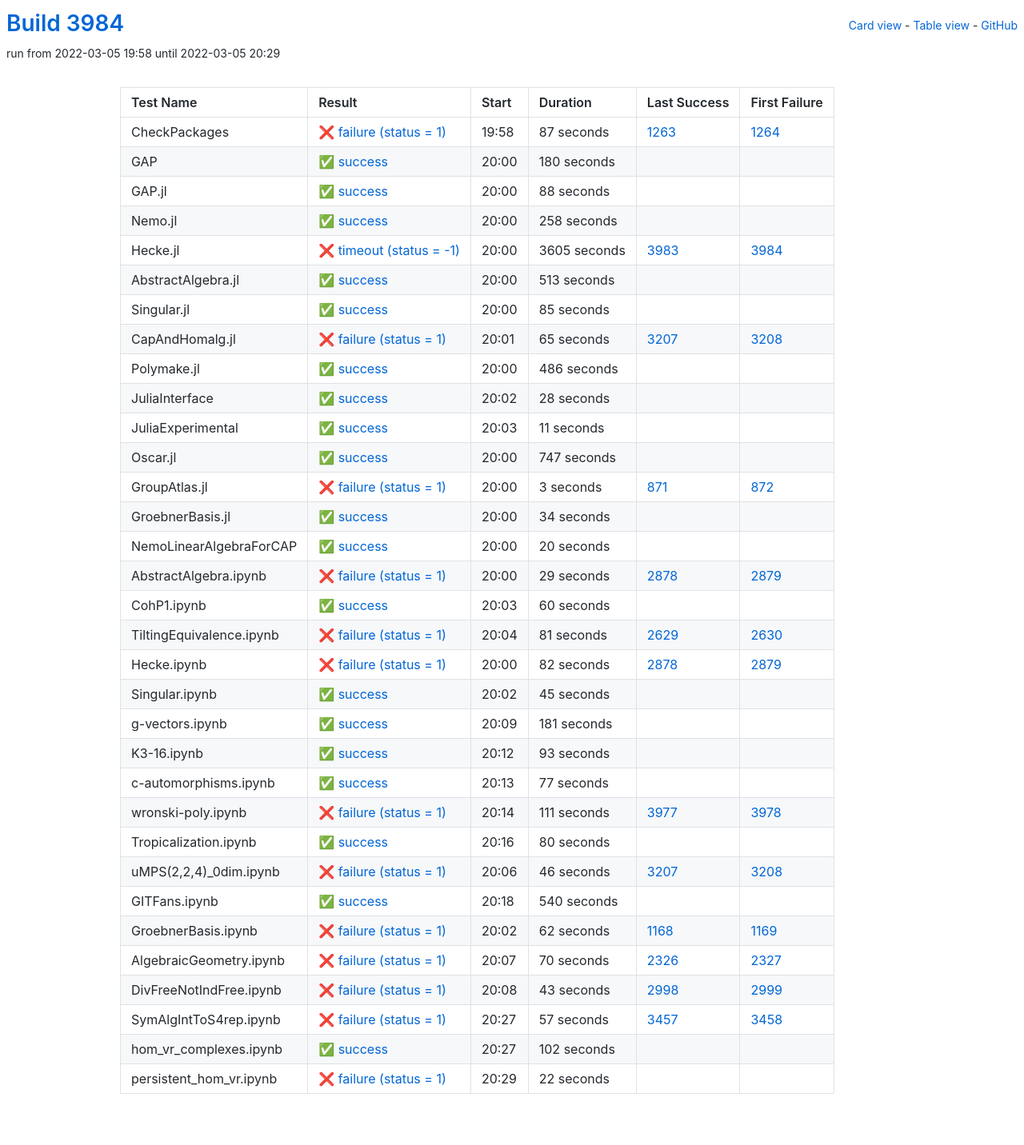
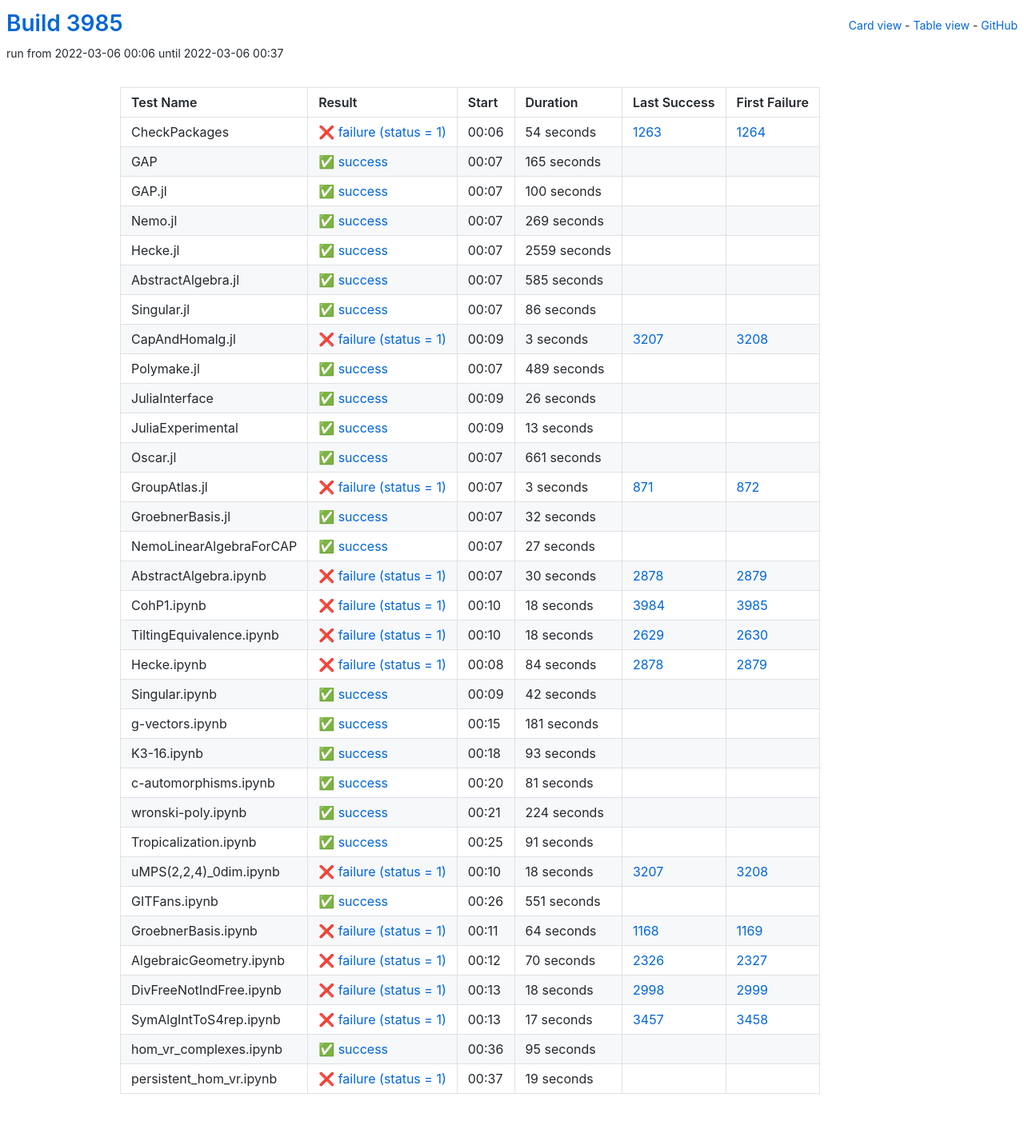
Before and after one commit to oscar-system/oscar-ci-status-stable, a Jekyll site: the page built from table.html, in a window 1280 px wide. Shown: the whole page at 80% size. Built offline with Jekyll 4.4.1, drawn with Linux system fonts in a browser that asks for light colours.

Commit message:
Build #3985

```diff
--- a/_data/ci.yml
+++ b/_data/ci.yml
@@ -1,6 +1,6 @@
 ---
-build: 3984
-build_url: https://oscarci.mathematik.uni-kl.de/job/oscar-stable/3984/
+build: 3985
+build_url: https://oscarci.mathematik.uni-kl.de/job/oscar-stable/3985/
 job: oscar-stable
 organization: oscar-system
 repo: oscar-ci-status-stable
@@ -8,152 +8,152 @@ repourl: https://github.com/oscar-system/oscar-ci-status-stable
 tests:
 - name: CheckPackages
   id: checkpackages
-  log: https://oscarci.mathematik.uni-kl.de/job/oscar-stable/3984/artifact/logs/build-3984/CheckPackages.log
-  start: 2022-03-05 19:58
+  log: https://oscarci.mathematik.uni-kl.de/job/oscar-stable/3985/artifact/logs/build-3985/CheckPackages.log
+  start: 2022-03-06 00:06
   success: false
   exitcode: 1
   status: failure
-  duration: 87
+  duration: 54
   last_success: 1263
   last_success_url: https://oscarci.mathematik.uni-kl.de/job/oscar-stable/1263/
   first_failure: 1264
   first_failure_url: https://oscarci.mathematik.uni-kl.de/job/oscar-stable/1264/
 - name: GAP
   id: gap
-  log: https://oscarci.mathematik.uni-kl.de/job/oscar-stable/3984/artifact/logs/build-3984/GAP.log
-  start: 2022-03-05 20:00
+  log: https://oscarci.mathematik.uni-kl.de/job/oscar-stable/3985/artifact/logs/build-3985/GAP.log
+  start: 2022-03-06 00:07
   success: true
   exitcode: 0
   status: success
-  duration: 180
+  duration: 165
   last_success: false
   last_success_url:
   first_failure: false
   first_failure_url:
 - name: GAP.jl
   id: gap-jl
-  log: https://oscarci.mathematik.uni-kl.de/job/oscar-stable/3984/artifact/logs/build-3984/GAP.jl.log
-  start: 2022-03-05 20:00
+  log: https://oscarci.mathematik.uni-kl.de/job/oscar-stable/3985/artifact/logs/build-3985/GAP.jl.log
+  start: 2022-03-06 00:07
   success: true
   exitcode: 0
   status: success
-  duration: 88
+  duration: 100
   last_success: false
   last_success_url:
   first_failure: false
   first_failure_url:
 - name: Nemo.jl
   id: nemo-jl
-  log: https://oscarci.mathematik.uni-kl.de/job/oscar-stable/3984/artifact/logs/build-3984/Nemo.jl.log
-  start: 2022-03-05 20:00
+  log: https://oscarci.mathematik.uni-kl.de/job/oscar-stable/3985/artifact/logs/build-3985/Nemo.jl.log
+  start: 2022-03-06 00:07
   success: true
   exitcode: 0
   status: success
-  duration: 258
+  duration: 269
   last_success: false
   last_success_url:
   first_failure: false
   first_failure_url:
 - name: Hecke.jl
   id: hecke-jl
-  log: https://oscarci.mathematik.uni-kl.de/job/oscar-stable/3984/artifact/logs/build-3984/Hecke.jl.log
-  start: 2022-03-05 20:00
-  success: false
-  exitcode: -1
-  status: timeout
-  duration: 3605
-  last_success: 3983
-  last_success_url: https://oscarci.mathematik.uni-kl.de/job/oscar-stable/3983/
-  first_failure: 3984
-  first_failure_url: https://oscarci.mathematik.uni-kl.de/job/oscar-stable/3984/
-- name: AbstractAlgebra.jl
-  id: abstractalgebra-jl
-  log: https://oscarci.mathematik.uni-kl.de/job/oscar-stable/3984/artifact/logs/build-3984/AbstractAlgebra.jl.log
-  start: 2022-03-05 20:00
+  log: https://oscarci.mathematik.uni-kl.de/job/oscar-stable/3985/artifact/logs/build-3985/Hecke.jl.log
+  start: 2022-03-06 00:07
   success: true
   exitcode: 0
   status: success
-  duration: 513
+  duration: 2559
+  last_success: false
+  last_success_url:
+  first_failure: false
+  first_failure_url:
+- name: AbstractAlgebra.jl
+  id: abstractalgebra-jl
+  log: https://oscarci.mathematik.uni-kl.de/job/oscar-stable/3985/artifact/logs/build-3985/AbstractAlgebra.jl.log
+  start: 2022-03-06 00:07
+  success: true
+  exitcode: 0
+  status: success
+  duration: 585
   last_success: false
   last_success_url:
   first_failure: false
   first_failure_url:
 - name: Singular.jl
   id: singular-jl
-  log: https://oscarci.mathematik.uni-kl.de/job/oscar-stable/3984/artifact/logs/build-3984/Singular.jl.log
-  start: 2022-03-05 20:00
+  log: https://oscarci.mathematik.uni-kl.de/job/oscar-stable/3985/artifact/logs/build-3985/Singular.jl.log
+  start: 2022-03-06 00:07
   success: true
   exitcode: 0
   status: success
-  duration: 85
+  duration: 86
   last_success: false
   last_success_url:
   first_failure: false
   first_failure_url:
 - name: CapAndHomalg.jl
   id: capandhomalg-jl
-  log: https://oscarci.mathematik.uni-kl.de/job/oscar-stable/3984/artifact/logs/build-3984/CapAndHomalg.jl.log
-  start: 2022-03-05 20:01
+  log: https://oscarci.mathematik.uni-kl.de/job/oscar-stable/3985/artifact/logs/build-3985/CapAndHomalg.jl.log
+  start: 2022-03-06 00:09
   success: false
   exitcode: 1
   status: failure
-  duration: 65
+  duration: 3
   last_success: 3207
   last_success_url: https://oscarci.mathematik.uni-kl.de/job/oscar-stable/3207/
   first_failure: 3208
   first_failure_url: https://oscarci.mathematik.uni-kl.de/job/oscar-stable/3208/
 - name: Polymake.jl
   id: polymake-jl
-  log: https://oscarci.mathematik.uni-kl.de/job/oscar-stable/3984/artifact/logs/build-3984/Polymake.jl.log
-  start: 2022-03-05 20:00
+  log: https://oscarci.mathematik.uni-kl.de/job/oscar-stable/3985/artifact/logs/build-3985/Polymake.jl.log
+  start: 2022-03-06 00:07
   success: true
   exitcode: 0
   status: success
-  duration: 486
+  duration: 489
   last_success: false
   last_success_url:
   first_failure: false
   first_failure_url:
 - name: JuliaInterface
   id: juliainterface
-  log: https://oscarci.mathematik.uni-kl.de/job/oscar-stable/3984/artifact/logs/build-3984/JuliaInterface.log
-  start: 2022-03-05 20:02
+  log: https://oscarci.mathematik.uni-kl.de/job/oscar-stable/3985/artifact/logs/build-3985/JuliaInterface.log
+  start: 2022-03-06 00:09
   success: true
   exitcode: 0
   status: success
-  duration: 28
+  duration: 26
   last_success: false
   last_success_url:
   first_failure: false
   first_failure_url:
 - name: JuliaExperimental
   id: juliaexperimental
-  log: https://oscarci.mathematik.uni-kl.de/job/oscar-stable/3984/artifact/logs/build-3984/JuliaExperimental.log
-  start: 2022-03-05 20:03
+  log: https://oscarci.mathematik.uni-kl.de/job/oscar-stable/3985/artifact/logs/build-3985/JuliaExperimental.log
+  start: 2022-03-06 00:09
   success: true
   exitcode: 0
   status: success
-  duration: 11
+  duration: 13
   last_success: false
   last_success_url:
   first_failure: false
   first_failure_url:
 - name: Oscar.jl
   id: oscar-jl
-  log: https://oscarci.mathematik.uni-kl.de/job/oscar-stable/3984/artifact/logs/build-3984/Oscar.jl.log
-  start: 2022-03-05 20:00
+  log: https://oscarci.mathematik.uni-kl.de/job/oscar-stable/3985/artifact/logs/build-3985/Oscar.jl.log
+  start: 2022-03-06 00:07
   success: true
   exitcode: 0
   status: success
-  duration: 747
+  duration: 661
   last_success: false
   last_success_url:
   first_failure: false
   first_failure_url:
 - name: GroupAtlas.jl
   id: groupatlas-jl
-  log: https://oscarci.mathematik.uni-kl.de/job/oscar-stable/3984/artifact/logs/build-3984/GroupAtlas.jl.log
-  start: 2022-03-05 20:00
+  log: https://oscarci.mathematik.uni-kl.de/job/oscar-stable/3985/artifact/logs/build-3985/GroupAtlas.jl.log
+  start: 2022-03-06 00:07
   success: false
   exitcode: 1
   status: failure
@@ -164,92 +164,92 @@ tests:
   first_failure_url: https://oscarci.mathematik.uni-kl.de/job/oscar-stable/872/
 - name: GroebnerBasis.jl
   id: groebnerbasis-jl
-  log: https://oscarci.mathematik.uni-kl.de/job/oscar-stable/3984/artifact/logs/build-3984/GroebnerBasis.jl.log
-  start: 2022-03-05 20:00
+  log: https://oscarci.mathematik.uni-kl.de/job/oscar-stable/3985/artifact/logs/build-3985/GroebnerBasis.jl.log
+  start: 2022-03-06 00:07
   success: true
   exitcode: 0
   status: success
-  duration: 34
+  duration: 32
   last_success: false
   last_success_url:
   first_failure: false
   first_failure_url:
 - name: NemoLinearAlgebraForCAP
   id: nemolinearalgebraforcap
-  log: https://oscarci.mathematik.uni-kl.de/job/oscar-stable/3984/artifact/logs/build-3984/NemoLinearAlgebraForCAP.log
-  start: 2022-03-05 20:00
+  log: https://oscarci.mathematik.uni-kl.de/job/oscar-stable/3985/artifact/logs/build-3985/NemoLinearAlgebraForCAP.log
+  start: 2022-03-06 00:07
   success: true
   exitcode: 0
   status: success
-  duration: 20
+  duration: 27
   last_success: false
   last_success_url:
   first_failure: false
   first_failure_url:
 - name: AbstractAlgebra.ipynb
   id: abstractalgebra-ipynb
-  log: https://oscarci.mathematik.uni-kl.de/job/oscar-stable/3984/artifact/logs/build-3984/AbstractAlgebra.ipynb.log
-  start: 2022-03-05 20:00
+  log: https://oscarci.mathematik.uni-kl.de/job/oscar-stable/3985/artifact/logs/build-3985/AbstractAlgebra.ipynb.log
+  start: 2022-03-06 00:07
   success: false
   exitcode: 1
   status: failure
-  duration: 29
+  duration: 30
   last_success: 2878
   last_success_url: https://oscarci.mathematik.uni-kl.de/job/oscar-stable/2878/
   first_failure: 2879
   first_failure_url: https://oscarci.mathematik.uni-kl.de/job/oscar-stable/2879/
 - name: CohP1.ipynb
   id: cohp1-ipynb
-  log: https://oscarci.mathematik.uni-kl.de/job/oscar-stable/3984/artifact/logs/build-3984/CohP1.ipynb.log
-  start: 2022-03-05 20:03
-  success: true
-  exitcode: 0
-  status: success
-  duration: 60
-  last_success: false
-  last_success_url:
-  first_failure: false
-  first_failure_url:
-- name: TiltingEquivalence.ipynb
-  id: tiltingequivalence-ipynb
-  log: https://oscarci.mathematik.uni-kl.de/job/oscar-stable/3984/artifact/logs/build-3984/TiltingEquivalence.ipynb.log
-  start: 2022-03-05 20:04
+  log: https://oscarci.mathematik.uni-kl.de/job/oscar-stable/3985/artifact/logs/build-3985/CohP1.ipynb.log
+  start: 2022-03-06 00:10
   success: false
   exitcode: 1
   status: failure
-  duration: 81
+  duration: 18
+  last_success: 3984
+  last_success_url: https://oscarci.mathematik.uni-kl.de/job/oscar-stable/3984/
+  first_failure: 3985
+  first_failure_url: https://oscarci.mathematik.uni-kl.de/job/oscar-stable/3985/
+- name: TiltingEquivalence.ipynb
+  id: tiltingequivalence-ipynb
+  log: https://oscarci.mathematik.uni-kl.de/job/oscar-stable/3985/artifact/logs/build-3985/TiltingEquivalence.ipynb.log
+  start: 2022-03-06 00:10
+  success: false
+  exitcode: 1
+  status: failure
+  duration: 18
   last_success: 2629
   last_success_url: https://oscarci.mathematik.uni-kl.de/job/oscar-stable/2629/
   first_failure: 2630
   first_failure_url: https://oscarci.mathematik.uni-kl.de/job/oscar-stable/2630/
 - name: Hecke.ipynb
   id: hecke-ipynb
-  log: https://oscarci.mathematik.uni-kl.de/job/oscar-stable/3984/artifact/logs/build-3984/Hecke.ipynb.log
-  start: 2022-03-05 20:00
+  log: https://oscarci.mathematik.uni-kl.de/job/oscar-stable/3985/artifact/logs/build-3985/Hecke.ipynb.log
+  start: 2022-03-06 00:08
   success: false
   exitcode: 1
   status: failure
-  duration: 82
+  duration: 84
   last_success: 2878
   last_success_url: https://oscarci.mathematik.uni-kl.de/job/oscar-stable/2878/
   first_failure: 2879
   first_failure_url: https://oscarci.mathematik.uni-kl.de/job/oscar-stable/2879/
 - name: Singular.ipynb
   id: singular-ipynb
-  log: https://oscarci.mathematik.uni-kl.de/job/oscar-stable/3984/artifact/logs/build-3984/Singular.ipynb.log
-  start: 2022-03-05 20:02
+  log: https://oscarci.mathematik.uni-kl.de/job/oscar-stable/3985/artifact/logs/build-3985/Singular.ipynb.log
+  start: 2022-03-06 00:09
   success: true
   exitcode: 0
   status: success
-  duration: 45
+  duration: 42
   last_success: false
   last_success_url:
   first_failure: false
   first_failure_url:
 - name: g-vectors.ipynb
   id: g-vectors-ipynb
-  log: https://oscarci.mathematik.uni-kl.de/job/oscar-stable/3984/artifact/logs/build-3984/g-vectors.ipynb.log
-  start: 2022-03-05 20:09
+  log: https://oscarci.mathematik.uni-kl.de/job/oscar-stable/3985/artifact/logs/build-3985/g-vectors.ipynb.log
+  start: 2022-03-06 00:15
   success: true
   exitcode: 0
   status: success
@@ -260,8 +260,8 @@ tests:
   first_failure_url:
 - name: K3-16.ipynb
   id: k3-16-ipynb
-  log: https://oscarci.mathematik.uni-kl.de/job/oscar-stable/3984/artifact/logs/build-3984/K3-16.ipynb.log
-  start: 2022-03-05 20:12
+  log: https://oscarci.mathematik.uni-kl.de/job/oscar-stable/3985/artifact/logs/build-3985/K3-16.ipynb.log
+  start: 2022-03-06 00:18
   success: true
   exitcode: 0
   status: success
@@ -272,80 +272,80 @@ tests:
   first_failure_url:
 - name: c-automorphisms.ipynb
   id: c-automorphisms-ipynb
-  log: https://oscarci.mathematik.uni-kl.de/job/oscar-stable/3984/artifact/logs/build-3984/c-automorphisms.ipynb.log
-  start: 2022-03-05 20:13
+  log: https://oscarci.mathematik.uni-kl.de/job/oscar-stable/3985/artifact/logs/build-3985/c-automorphisms.ipynb.log
+  start: 2022-03-06 00:20
   success: true
   exitcode: 0
   status: success
-  duration: 77
+  duration: 81
   last_success: false
   last_success_url:
   first_failure: false
   first_failure_url:
 - name: wronski-poly.ipynb
   id: wronski-poly-ipynb
-  log: https://oscarci.mathematik.uni-kl.de/job/oscar-stable/3984/artifact/logs/build-3984/wronski-poly.ipynb.log
-  start: 2022-03-05 20:14
-  success: false
-  exitcode: 1
-  status: failure
-  duration: 111
-  last_success: 3977
-  last_success_url: https://oscarci.mathematik.uni-kl.de/job/oscar-stable/3977/
-  first_failure: 3978
-  first_failure_url: https://oscarci.mathematik.uni-kl.de/job/oscar-stable/3978/
-- name: Tropicalization.ipynb
-  id: tropicalization-ipynb
-  log: https://oscarci.mathematik.uni-kl.de/job/oscar-stable/3984/artifact/logs/build-3984/Tropicalization.ipynb.log
-  start: 2022-03-05 20:16
+  log: https://oscarci.mathematik.uni-kl.de/job/oscar-stable/3985/artifact/logs/build-3985/wronski-poly.ipynb.log
+  start: 2022-03-06 00:21
   success: true
   exitcode: 0
   status: success
-  duration: 80
+  duration: 224
+  last_success: false
+  last_success_url:
+  first_failure: false
+  first_failure_url:
+- name: Tropicalization.ipynb
+  id: tropicalization-ipynb
+  log: https://oscarci.mathematik.uni-kl.de/job/oscar-stable/3985/artifact/logs/build-3985/Tropicalization.ipynb.log
+  start: 2022-03-06 00:25
+  success: true
+  exitcode: 0
+  status: success
+  duration: 91
   last_success: false
   last_success_url:
   first_failure: false
   first_failure_url:
 - name: uMPS(2,2,4)_0dim.ipynb
   id: umps-2-2-4-0dim-ipynb
-  log: https://oscarci.mathematik.uni-kl.de/job/oscar-stable/3984/artifact/logs/build-3984/uMPS-2-2-4-_0dim.ipynb.log
-  start: 2022-03-05 20:06
+  log: https://oscarci.mathematik.uni-kl.de/job/oscar-stable/3985/artifact/logs/build-3985/uMPS-2-2-4-_0dim.ipynb.log
+  start: 2022-03-06 00:10
   success: false
   exitcode: 1
   status: failure
-  duration: 46
+  duration: 18
   last_success: 3207
   last_success_url: https://oscarci.mathematik.uni-kl.de/job/oscar-stable/3207/
   first_failure: 3208
   first_failure_url: https://oscarci.mathematik.uni-kl.de/job/oscar-stable/3208/
 - name: GITFans.ipynb
   id: gitfans-ipynb
-  log: https://oscarci.mathematik.uni-kl.de/job/oscar-stable/3984/artifact/logs/build-3984/GITFans.ipynb.log
-  start: 2022-03-05 20:18
+  log: https://oscarci.mathematik.uni-kl.de/job/oscar-stable/3985/artifact/logs/build-3985/GITFans.ipynb.log
+  start: 2022-03-06 00:26
   success: true
   exitcode: 0
   status: success
-  duration: 540
+  duration: 551
   last_success: false
   last_success_url:
   first_failure: false
   first_failure_url:
 - name: GroebnerBasis.ipynb
   id: groebnerbasis-ipynb
-  log: https://oscarci.mathematik.uni-kl.de/job/oscar-stable/3984/artifact/logs/build-3984/GroebnerBasis.ipynb.log
-  start: 2022-03-05 20:02
+  log: https://oscarci.mathematik.uni-kl.de/job/oscar-stable/3985/artifact/logs/build-3985/GroebnerBasis.ipynb.log
+  start: 2022-03-06 00:11
   success: false
   exitcode: 1
   status: failure
-  duration: 62
+  duration: 64
   last_success: 1168
   last_success_url: https://oscarci.mathematik.uni-kl.de/job/oscar-stable/1168/
   first_failure: 1169
   first_failure_url: https://oscarci.mathematik.uni-kl.de/job/oscar-stable/1169/
 - name: AlgebraicGeometry.ipynb
   id: algebraicgeometry-ipynb
-  log: https://oscarci.mathematik.uni-kl.de/job/oscar-stable/3984/artifact/logs/build-3984/AlgebraicGeometry.ipynb.log
-  start: 2022-03-05 20:07
+  log: https://oscarci.mathematik.uni-kl.de/job/oscar-stable/3985/artifact/logs/build-3985/AlgebraicGeometry.ipynb.log
+  start: 2022-03-06 00:12
   success: false
   exitcode: 1
   status: failure
@@ -356,48 +356,48 @@ tests:
   first_failure_url: https://oscarci.mathematik.uni-kl.de/job/oscar-stable/2327/
 - name: DivFreeNotIndFree.ipynb
   id: divfreenotindfree-ipynb
-  log: https://oscarci.mathematik.uni-kl.de/job/oscar-stable/3984/artifact/logs/build-3984/DivFreeNotIndFree.ipynb.log
-  start: 2022-03-05 20:08
+  log: https://oscarci.mathematik.uni-kl.de/job/oscar-stable/3985/artifact/logs/build-3985/DivFreeNotIndFree.ipynb.log
+  start: 2022-03-06 00:13
   success: false
   exitcode: 1
   status: failure
-  duration: 43
+  duration: 18
   last_success: 2998
   last_success_url: https://oscarci.mathematik.uni-kl.de/job/oscar-stable/2998/
   first_failure: 2999
   first_failure_url: https://oscarci.mathematik.uni-kl.de/job/oscar-stable/2999/
 - name: SymAlgIntToS4rep.ipynb
   id: symalginttos4rep-ipynb
-  log: https://oscarci.mathematik.uni-kl.de/job/oscar-stable/3984/artifact/logs/build-3984/SymAlgIntToS4rep.ipynb.log
-  start: 2022-03-05 20:27
+  log: https://oscarci.mathematik.uni-kl.de/job/oscar-stable/3985/artifact/logs/build-3985/SymAlgIntToS4rep.ipynb.log
+  start: 2022-03-06 00:13
   success: false
   exitcode: 1
   status: failure
-  duration: 57
+  duration: 17
   last_success: 3457
   last_success_url: https://oscarci.mathematik.uni-kl.de/job/oscar-stable/3457/
   first_failure: 3458
   first_failure_url: https://oscarci.mathematik.uni-kl.de/job/oscar-stable/3458/
 - name: hom_vr_complexes.ipynb
   id: hom-vr-complexes-ipynb
-  log: https://oscarci.mathematik.uni-kl.de/job/oscar-stable/3984/artifact/logs/build-3984/hom_vr_complexes.ipynb.log
-  start: 2022-03-05 20:27
+  log: https://oscarci.mathematik.uni-kl.de/job/oscar-stable/3985/artifact/logs/build-3985/hom_vr_complexes.ipynb.log
+  start: 2022-03-06 00:36
   success: true
   exitcode: 0
   status: success
-  duration: 102
+  duration: 95
   last_success: false
   last_success_url:
   first_failure: false
   first_failure_url:
 - name: persistent_hom_vr.ipynb
   id: persistent-hom-vr-ipynb
-  log: https://oscarci.mathematik.uni-kl.de/job/oscar-stable/3984/artifact/logs/build-3984/persistent_hom_vr.ipynb.log
-  start: 2022-03-05 20:29
+  log: https://oscarci.mathematik.uni-kl.de/job/oscar-stable/3985/artifact/logs/build-3985/persistent_hom_vr.ipynb.log
+  start: 2022-03-06 00:37
   success: false
   exitcode: 1
   status: failure
-  duration: 22
+  duration: 19
   last_success: false
   last_success_url:
   first_failure: false
```
Also changed, not shown: README.md.
